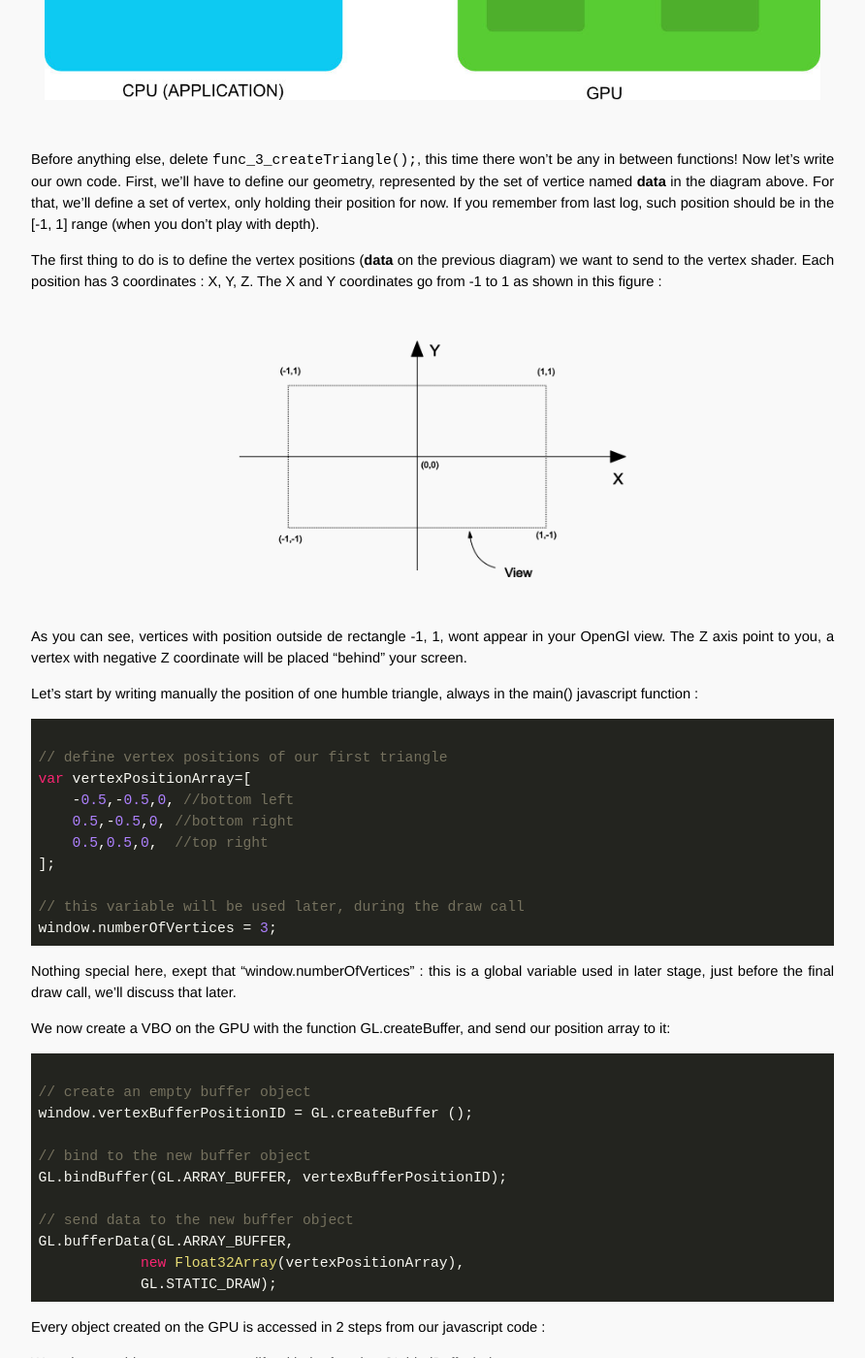
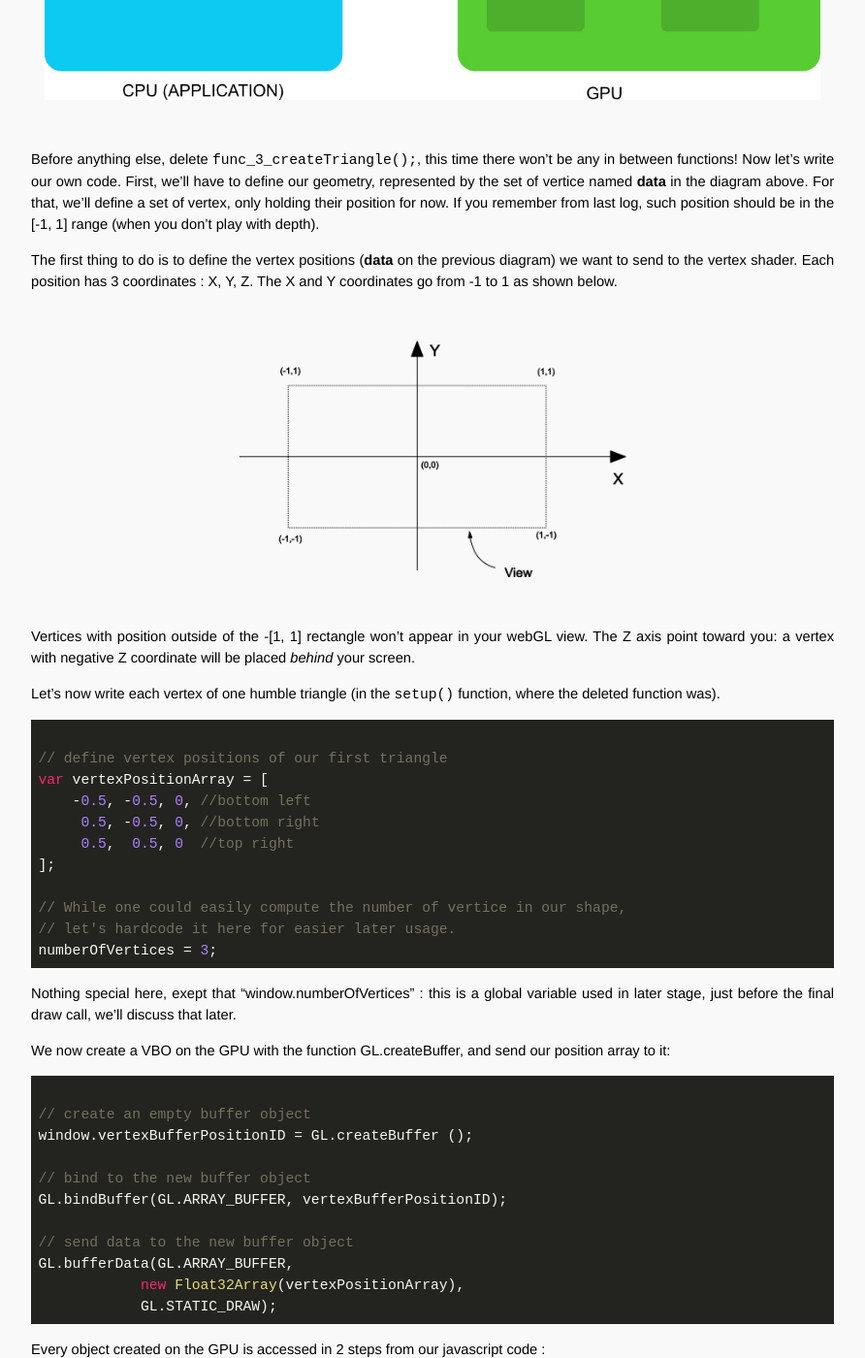
Before and after one commit to OpenTechSchool-Brussels/intro-to-webGL-and-shaders, a Jekyll site: the page built from log3_draw-shape.md, in a window 1280 px wide and 1400 px high, scrolled down 802 px. Shown: the whole window at 97% size, without its empty margins (324-1216 px from the left). Built offline with Jekyll 4.4.1, drawn with Linux system fonts in a browser that asks for light colours.

Commit message:
Update log3_draw-shape.md

```diff
--- a/log3_draw-shape.md
+++ b/log3_draw-shape.md
@@ -22,24 +22,26 @@ During a frame rendering, the vertex shader reads directly the VBO, vertex per v
 
 Before anything else, delete `func_3_createTriangle();`, this time there won't be any in between functions! Now let's write our own code. First, we'll have to define our geometry, represented by the set of vertice named **data** in the diagram above. For that, we'll define a set of vertex, only holding their position for now. If you remember from last log, such position should be in the [-1, 1] range (when you don't play with depth).
 
-The first thing to do is to define the vertex positions (**data** on the previous diagram) we want to send to the vertex shader. Each position has 3 coordinates : X, Y, Z. The X and Y coordinates go from -1 to 1 as shown in this figure :
+The first thing to do is to define the vertex positions (**data** on the previous diagram) we want to send to the vertex shader. Each position has 3 coordinates : X, Y, Z. The X and Y coordinates go from -1 to 1 as shown below.
+
 <img class="ctr" src="./assets/webGLcoordinate.png" alt="Vertex Coordinates" width="400">
 
-As you can see, vertices with position outside de rectangle -1, 1, wont appear in your OpenGl view. The Z axis point to you, a vertex with negative Z coordinate will be placed "behind" your screen.
+Vertices with position outside of the -[1, 1] rectangle won't appear in your webGL view. The Z axis point toward you: a vertex with negative Z coordinate will be placed *behind* your screen.
 
-Let's start by writing manually the position of one humble triangle, always in the main() javascript function :
+Let's now write each vertex of one humble triangle (in the `setup()` function, where the deleted function was).
 
 ~~~ JavaScript
 
 // define vertex positions of our first triangle
-var vertexPositionArray=[
-    -0.5,-0.5,0, //bottom left
-    0.5,-0.5,0, //bottom right
-    0.5,0.5,0,  //top right
+var vertexPositionArray = [
+    -0.5, -0.5, 0, //bottom left
+     0.5, -0.5, 0, //bottom right
+     0.5,  0.5, 0  //top right
 ];
 
-// this variable will be used later, during the draw call
-window.numberOfVertices = 3;
+// While one could easily compute the number of vertice in our shape,
+// let's hardcode it here for easier later usage.
+numberOfVertices = 3;
 ~~~
 
 Nothing special here, exept that "window.numberOfVertices" : this is a global variable used in later stage, just before the final draw call, we'll discuss that later.
```
